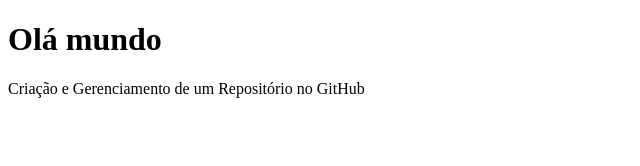
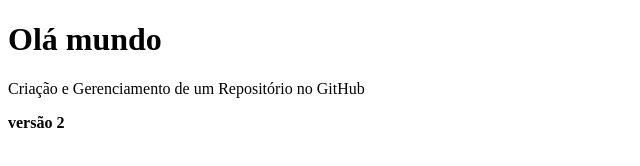
Before and after one commit to marceloliveirali/Atividade_3_Descomplica, a plain HTML site: page index.html in a window 1280 px wide. Shown: the full height of the page, 0-640 px from the left. Drawn offline with Linux system fonts and the light colour scheme.

Commit message:
html com uma segunda versão

```diff
--- a/index.html
+++ b/index.html
@@ -8,5 +8,6 @@
 <body>
     <h1>Olá mundo</h1>
     <p>Criação e Gerenciamento de um Repositório no GitHub</p>
+    <b>versão 2</b>
 </body>
 </html>
```
